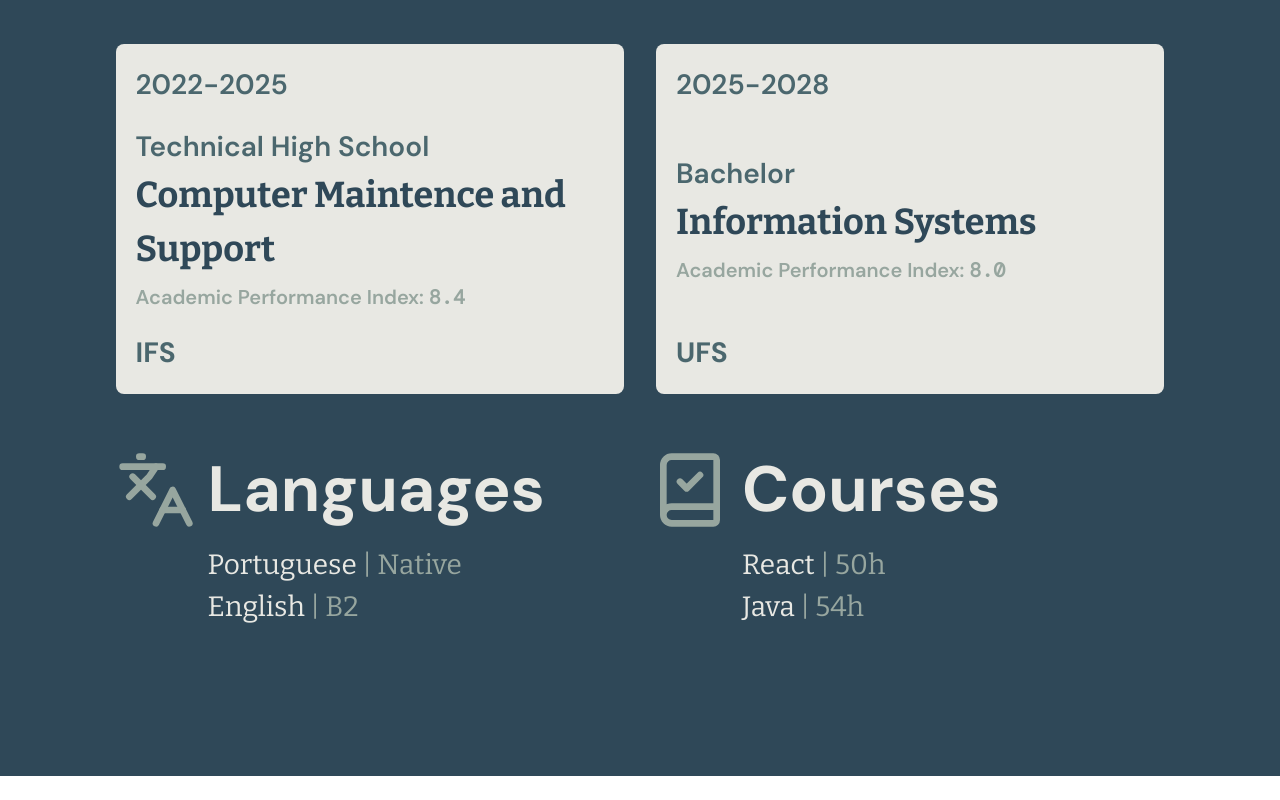
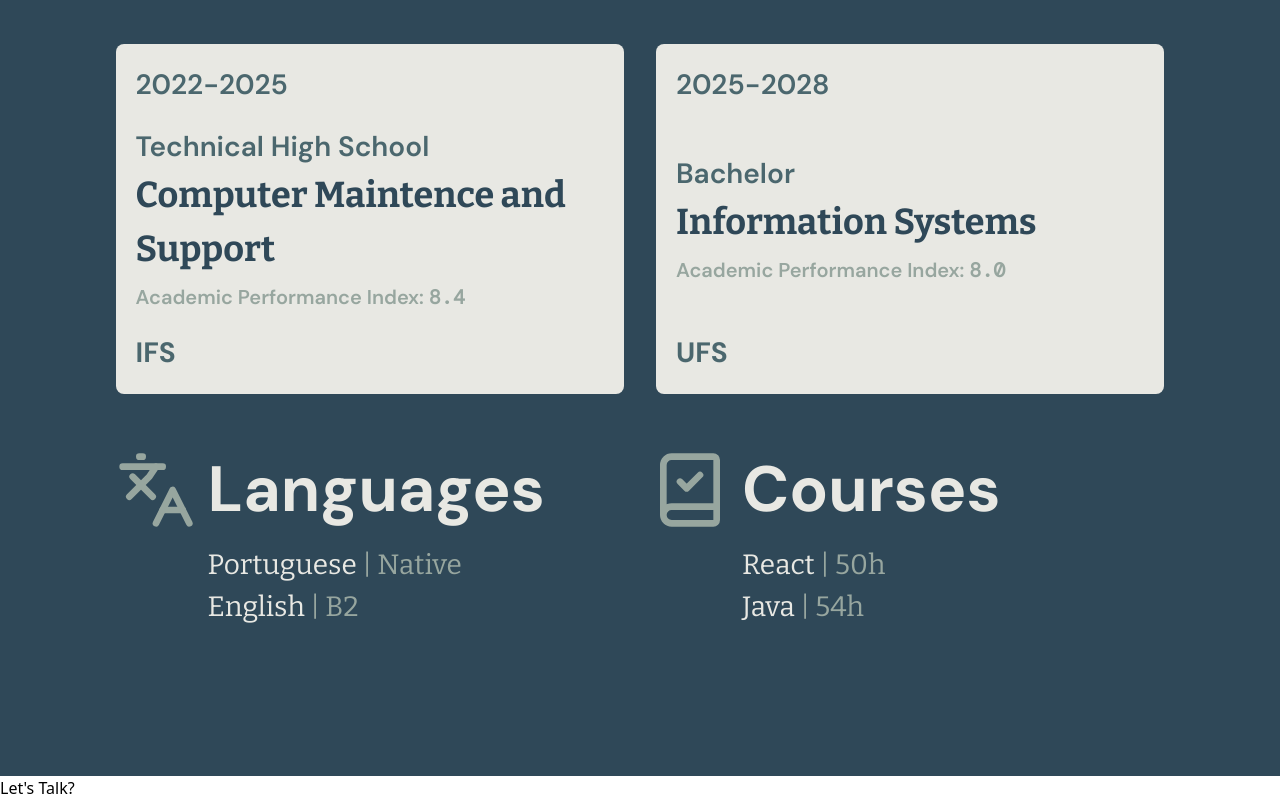
Before and after one commit to luiz-feliph/portfolio, a React (Vite) app: page / in a window 1280 px wide. Shown: the part 4117-4917 px from the top of the page. Before the commit the page ends 4893 px from the top, so only its background shows below. Built offline with nearby package versions, Linux system fonts and the light colour scheme; no server answers.

Commit message:
Add contact section

```diff
--- a/src/App.tsx
+++ b/src/App.tsx
@@ -3,7 +3,7 @@ import Home from "./pages/Home"
 function App() {
 
   return (
-    <div className="min-h-[2000px]">
+    <div>
       <Home />
     </div>
   )
--- /dev/null
+++ b/src/components/Home/Contact.tsx
@@ -0,0 +1,9 @@
+function Contact() {
+  return (
+    <div>
+      Let's Talk?
+    </div>
+  )
+}
+
+export default Contact;
--- a/src/index.css
+++ b/src/index.css
@@ -23,17 +23,34 @@
 }
 
 @layer utilities {
+  ::-webkit-scrollbar {
+    width: 8px;
+  }
+
+  ::-webkit-scrollbar-track {
+    background: var(--color-off-white);
+  }
+
+  ::-webkit-scrollbar-thumb {
+    background: var(--color-deep-teal);
+    border-radius: 0;
+  }
+
+  ::-webkit-scrollbar-thumb:hover {
+    cursor: pointer;
+  }
+
   .scrollbar::-webkit-scrollbar {
     width: 12px;
     height: 20px;
   }
 
+  .scrollbar::-webkit-scrollbar-track {
+    background: none;
+  }
+
   .scrollbar::-webkit-scrollbar-thumb {
     background: var(--color-deep-teal);
-  }
-
-  .scrollbar::-webkit-scrollbar-thumb:hover {
-    cursor: pointer;
   }
 
   .outlined-text {
--- a/src/pages/Home.tsx
+++ b/src/pages/Home.tsx
@@ -1,4 +1,5 @@
 import About from "../components/Home/About";
+import Contact from "../components/Home/Contact";
 import Education from "../components/Home/Education";
 import Experience from "../components/Home/Experience";
 import Header from "../components/Home/Header";
@@ -12,6 +13,7 @@ function Home() {
       <About />
       <Experience />
       <Education />
+      <Contact />
     </div>
   );
 }
```
